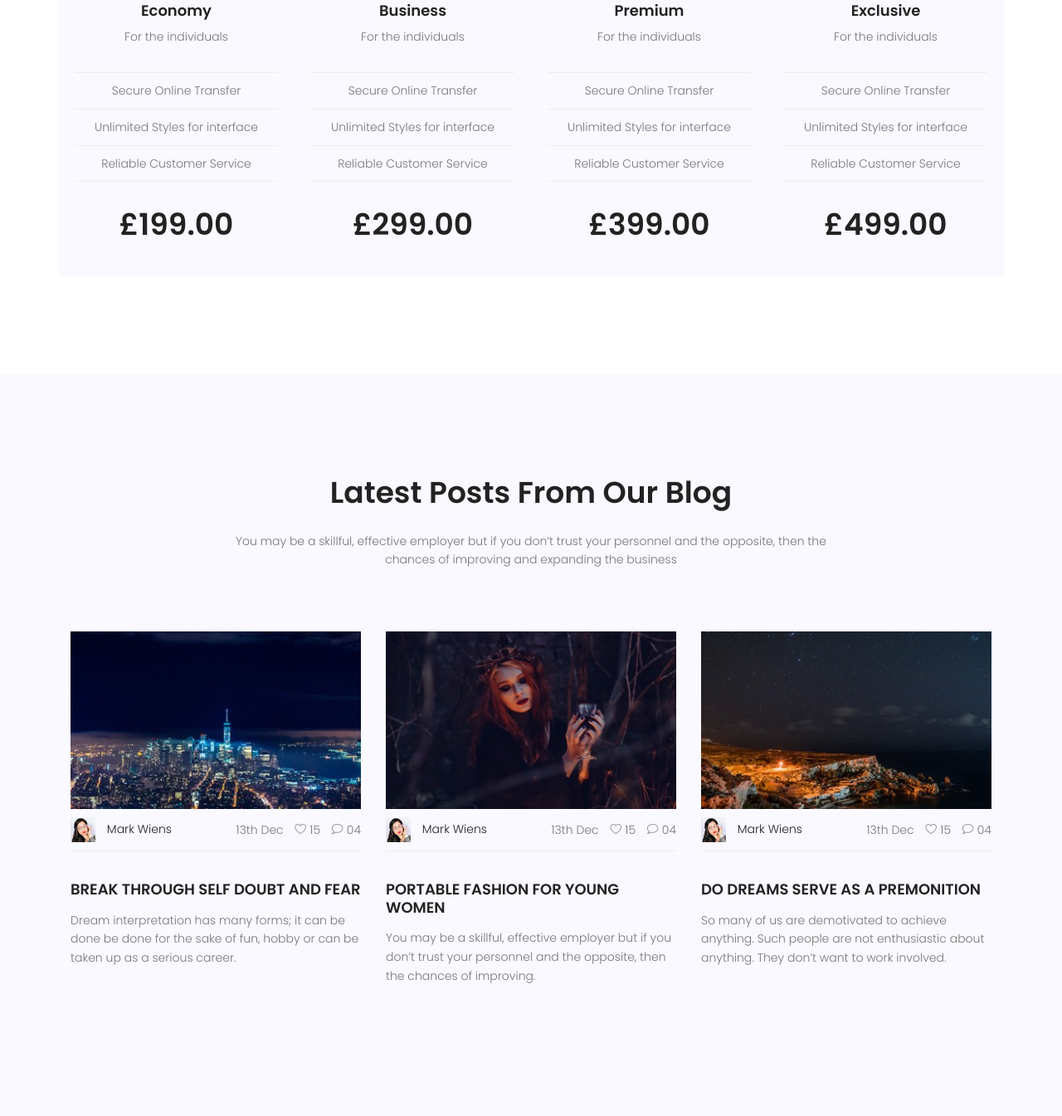
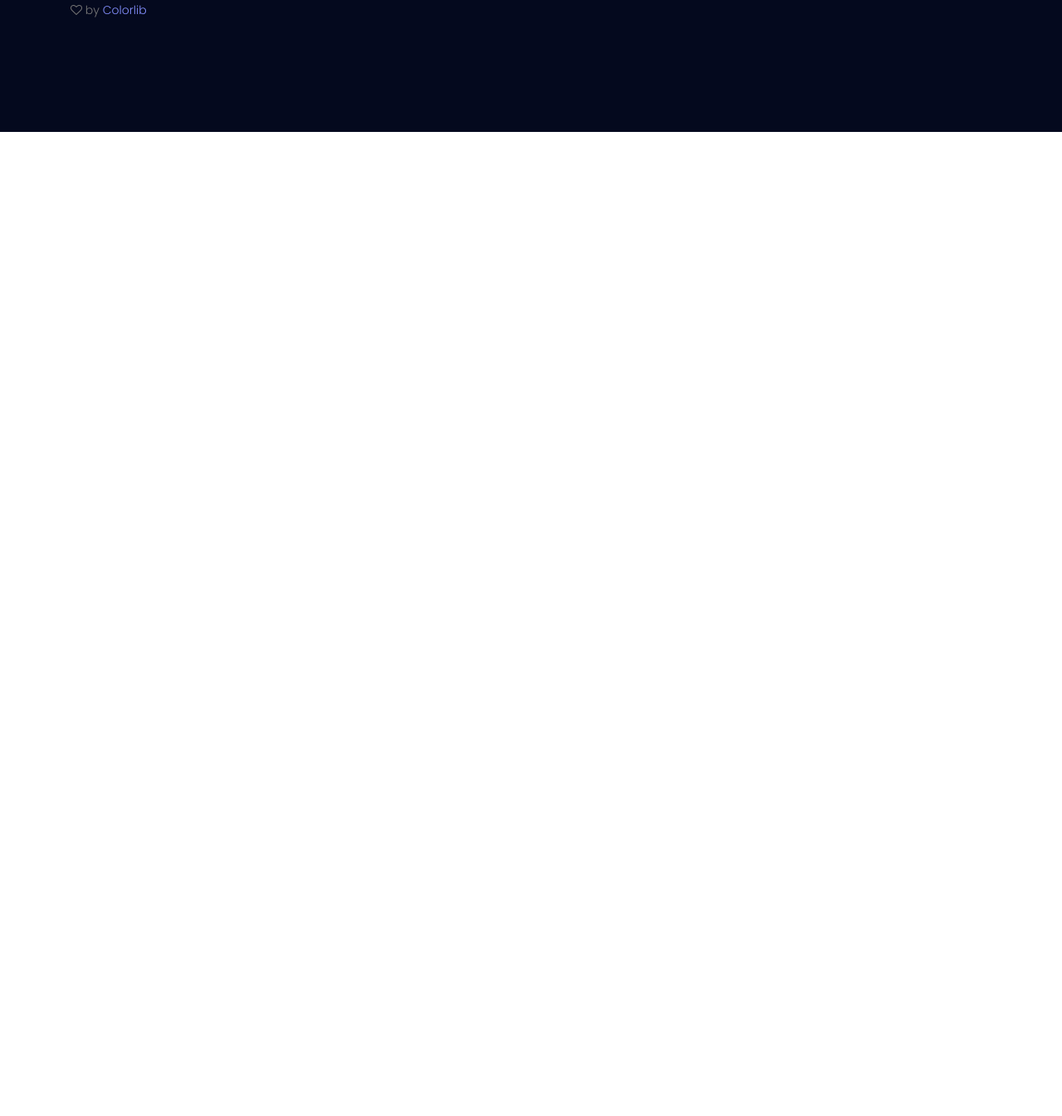
Before and after one commit to tuanminhchips/tuanminhchips.github.io, a plain HTML site: page index.html in a window 1280 px wide. Shown: the part 4910-6255 px from the top of the page at 83% size. After the commit the page ends 5069 px from the top, so only its background shows below. Drawn offline with nearby package versions, Linux system fonts and the light colour scheme; some packages are replaced by stand-ins of ours.

Commit message:
remove redundant

```diff
--- a/index.html
+++ b/index.html
@@ -360,183 +360,6 @@
 		    </section>
 		    <!-- End testimonial Area -->
 
-			<!-- Start price Area -->
-			<section class="price-area section-gap">
-				<div class="container">
-					<div class="row d-flex justify-content-center">
-						<div class="menu-content pb-70 col-lg-8">
-							<div class="title text-center">
-								<h1 class="mb-10">Choose Your Plan</h1>
-								<p>When someone does something that they know that they shouldn’t do, did they.</p>
-							</div>
-						</div>
-					</div>
-					<div class="row">
-						<div class="col-lg-3 col-md-6 single-price">
-							<div class="top-part">
-								<h1 class="package-no">01</h1>
-								<h4>Economy</h4>
-								<p class="mt-10">For the individuals</p>
-							</div>
-							<div class="package-list">
-								<ul>
-									<li>Secure Online Transfer</li>
-									<li>Unlimited Styles for interface</li>
-									<li>Reliable Customer Service</li>
-								</ul>
-							</div>
-							<div class="bottom-part">
-								<h1>£199.00</h1>
-								<a class="price-btn text-uppercase" href="#">Buy Now</a>
-							</div>
-						</div>
-						<div class="col-lg-3 col-md-6 single-price">
-							<div class="top-part">
-								<h1 class="package-no">02</h1>
-								<h4>Business</h4>
-								<p class="mt-10">For the individuals</p>
-							</div>
-							<div class="package-list">
-								<ul>
-									<li>Secure Online Transfer</li>
-									<li>Unlimited Styles for interface</li>
-									<li>Reliable Customer Service</li>
-								</ul>
-							</div>
-							<div class="bottom-part">
-								<h1>£299.00</h1>
-								<a class="price-btn text-uppercase" href="#">Buy Now</a>
-							</div>
-						</div>
-						<div class="col-lg-3 col-md-6 single-price">
-							<div class="top-part">
-								<h1 class="package-no">03</h1>
-								<h4>Premium</h4>
-								<p class="mt-10">For the individuals</p>
-							</div>
-							<div class="package-list">
-								<ul>
-									<li>Secure Online Transfer</li>
-									<li>Unlimited Styles for interface</li>
-									<li>Reliable Customer Service</li>
-								</ul>
-							</div>
-							<div class="bottom-part">
-								<h1>£399.00</h1>
-								<a class="price-btn text-uppercase" href="#">Buy Now</a>
-							</div>
-						</div>
-						<div class="col-lg-3 col-md-6 single-price">
-							<div class="top-part">
-								<h1 class="package-no">04</h1>
-								<h4>Exclusive</h4>
-								<p class="mt-10">For the individuals</p>
-							</div>
-							<div class="package-list">
-								<ul>
-									<li>Secure Online Transfer</li>
-									<li>Unlimited Styles for interface</li>
-									<li>Reliable Customer Service</li>
-								</ul>
-							</div>
-							<div class="bottom-part">
-								<h1>£499.00</h1>
-								<a class="price-btn text-uppercase" href="#">Buy Now</a>
-							</div>
-						</div>
-					</div>
-				</div>
-			</section>
-			<!-- End price Area -->
-
-			<!-- Start recent-blog Area -->
-			<section class="recent-blog-area section-gap">
-				<div class="container">
-					<div class="row justify-content-center">
-						<div class="col-md-8 pb-30 header-text">
-							<h1>Latest posts from our blog</h1>
-							<p>
-								You may be a skillful, effective employer but if you don’t trust your personnel and the opposite, then the chances of improving and expanding the business
-							</p>
-						</div>
-					</div>
-					<div class="row">
-						<div class="single-recent-blog col-lg-4 col-md-4">
-							<div class="thumb">
-								<img class="f-img img-fluid mx-auto" src="img/b1.jpg" alt="">
-							</div>
-							<div class="bottom d-flex justify-content-between align-items-center flex-wrap">
-								<div>
-									<img class="img-fluid" src="img/user.png" alt="">
-									<a href="#"><span>Mark Wiens</span></a>
-								</div>
-								<div class="meta">
-									13th Dec
-									<span class="lnr lnr-heart"></span> 15
-									<span class="lnr lnr-bubble"></span> 04
-								</div>
-							</div>
-							<a href="#">
-								<h4>Break Through Self Doubt
-								And Fear</h4>
-							</a>
-							<p>
-								Dream interpretation has many forms; it can be done be done for the sake of fun, hobby or can be taken up as a serious career.
-							</p>
-						</div>
-						<div class="single-recent-blog col-lg-4 col-md-4">
-							<div class="thumb">
-								<img class="f-img img-fluid mx-auto" src="img/b2.jpg" alt="">
-							</div>
-							<div class="bottom d-flex justify-content-between align-items-center flex-wrap">
-								<div>
-									<img class="img-fluid" src="img/user.png" alt="">
-									<a href="#"><span>Mark Wiens</span></a>
-								</div>
-								<div class="meta">
-									13th Dec
-									<span class="lnr lnr-heart"></span> 15
-									<span class="lnr lnr-bubble"></span> 04
-								</div>
-							</div>
-							<a href="#">
-								<h4>Portable Fashion for
-								young women</h4>
-							</a>
-							<p>
-								You may be a skillful, effective employer but if you don’t trust your personnel and the opposite, then the chances of improving.
-							</p>
-						</div>
-						<div class="single-recent-blog col-lg-4 col-md-4">
-							<div class="thumb">
-								<img class="f-img img-fluid mx-auto" src="img/b3.jpg" alt="">
-							</div>
-							<div class="bottom d-flex justify-content-between align-items-center flex-wrap">
-								<div>
-									<img class="img-fluid" src="img/user.png" alt="">
-									<a href="#"><span>Mark Wiens</span></a>
-								</div>
-								<div class="meta">
-									13th Dec
-									<span class="lnr lnr-heart"></span> 15
-									<span class="lnr lnr-bubble"></span> 04
-								</div>
-							</div>
-							<a href="#">
-								<h4>Do Dreams Serve As
-								A Premonition</h4>
-							</a>
-							<p>
-								So many of us are demotivated to achieve anything. Such people are not enthusiastic about anything. They don’t want to work involved.
-							</p>
-						</div>
-
-
-					</div>
-				</div>
-			</section>
-			<!-- end recent-blog Area -->
-
 		    <!-- Start brands Area -->
 		    <section class="brands-area">
 		        <div class="container">
```
